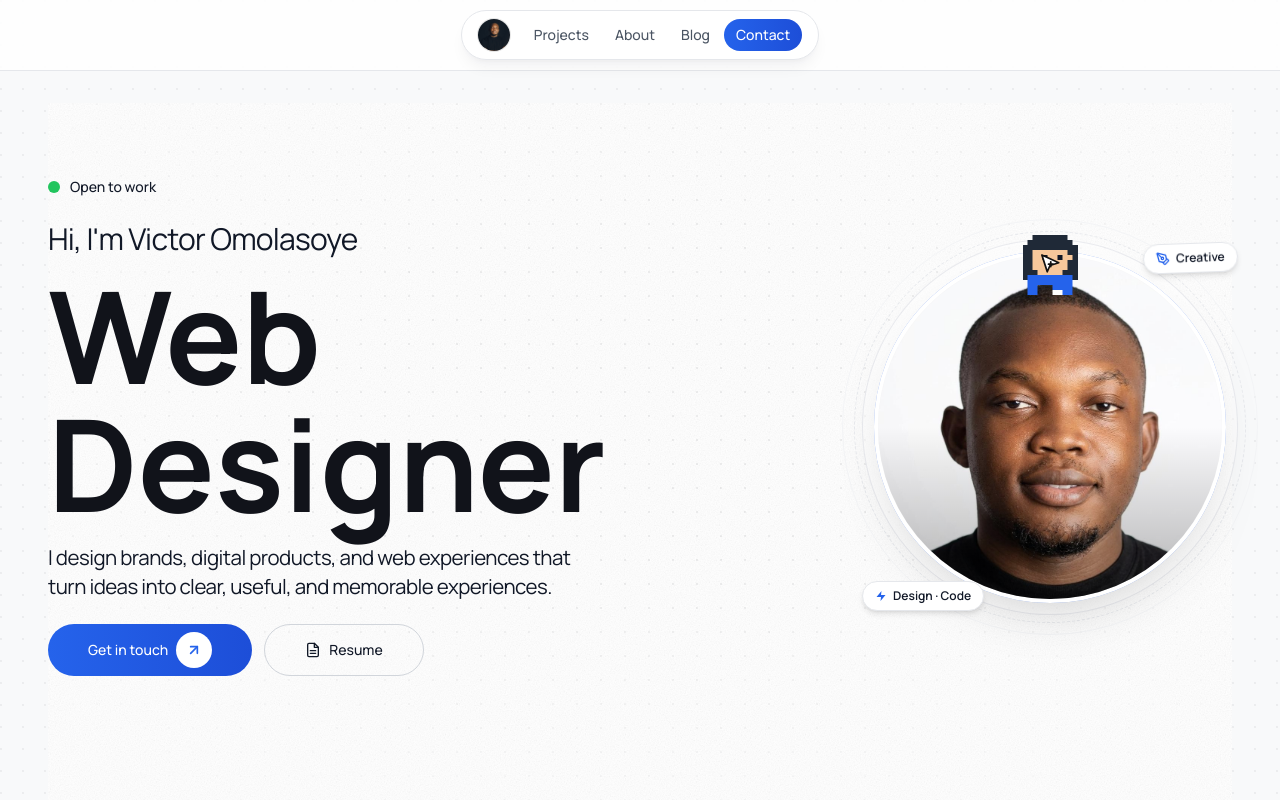
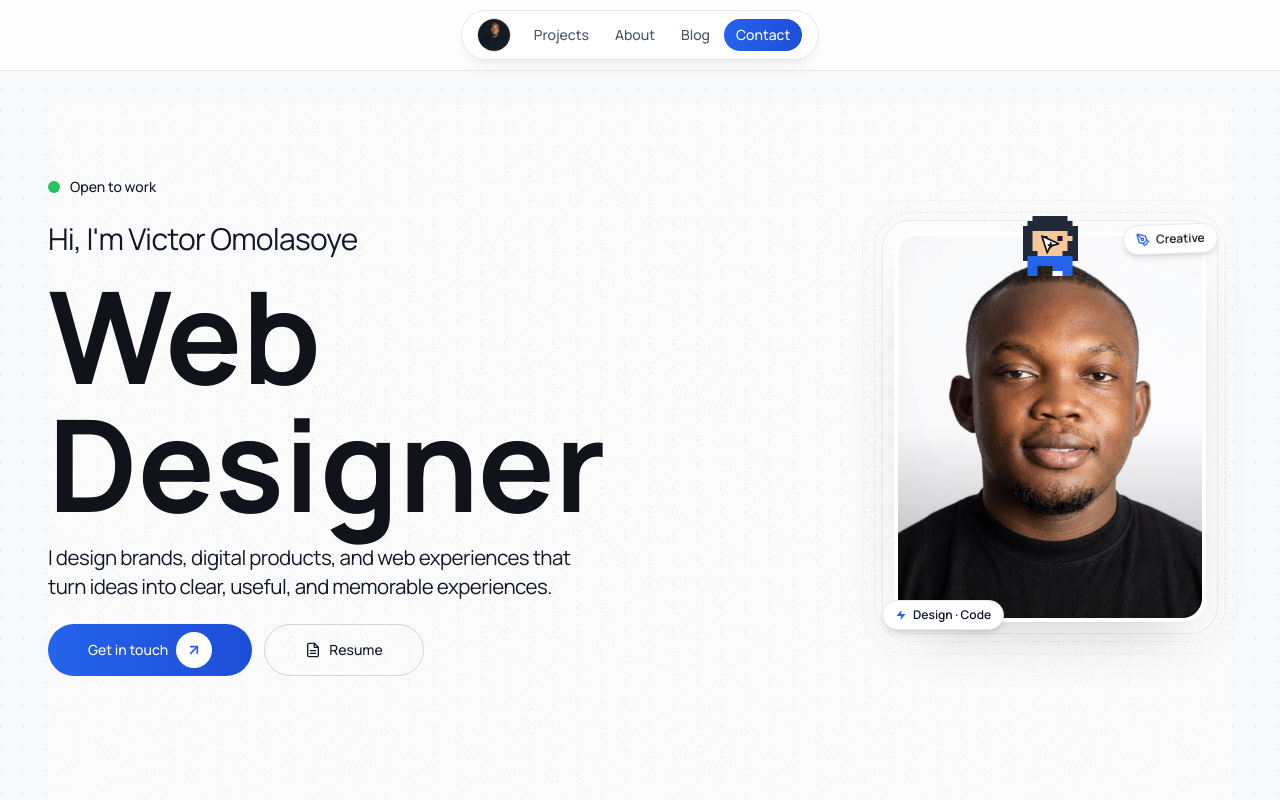
Before and after one commit to Levictor-ai/victor-omolasoye-portfolio, a Next.js app: page / in a window 1280 px wide. Shown: the top 800 px of the page. Built offline with nearby package versions, Linux system fonts and the light colour scheme.

Commit message:
Hero portrait as rounded rectangle instead of circle

```diff
--- a/src/components/HomeContent.tsx
+++ b/src/components/HomeContent.tsx
@@ -135,32 +135,32 @@ function DesignCursor() {
 
 function HeroFrame({ avatar, name, priority = false }: { avatar: string; name: string; priority?: boolean }) {
   return (
-    <div className="group relative mx-auto aspect-square w-full max-w-[17rem] cursor-pointer sm:max-w-[19rem] xl:max-w-[22rem]">
+    <div className="group relative mx-auto aspect-[4/5] w-full max-w-[15rem] cursor-pointer sm:max-w-[17rem] xl:max-w-[19.5rem]">
       <div
-        className="pointer-events-none absolute inset-0 rounded-full border-2 border-blue-600/70"
+        className="pointer-events-none absolute inset-0 rounded-[2rem] border-2 border-blue-600/70"
         style={{ animation: 'stroke-pulse 3s ease-in-out infinite' }}
         aria-hidden="true"
       />
       <div
-        className="pointer-events-none absolute inset-0 rounded-full border-2 border-blue-600/70"
+        className="pointer-events-none absolute inset-0 rounded-[2rem] border-2 border-blue-600/70"
         style={{ animation: 'stroke-pulse 3s ease-in-out 1.5s infinite' }}
         aria-hidden="true"
       />
       <div
-        className="pointer-events-none absolute -inset-8 rounded-full border border-gray-100"
+        className="pointer-events-none absolute -inset-8 rounded-[2.75rem] border border-gray-100"
         aria-hidden="true"
       />
       <div
-        className="pointer-events-none absolute -inset-5 rounded-full border border-dashed border-gray-200/90"
+        className="pointer-events-none absolute -inset-5 rounded-[2.25rem] border border-dashed border-gray-200/90"
         style={{ animation: 'spin-clock 40s linear infinite' }}
         aria-hidden="true"
       />
       <div
-        className="pointer-events-none absolute -inset-3 rounded-full border border-gray-200/80 bg-white/50"
+        className="pointer-events-none absolute -inset-3 rounded-[1.75rem] border border-gray-200/80 bg-white/50"
         aria-hidden="true"
       />
 
-      <div className="relative aspect-square w-full overflow-hidden rounded-full border-4 border-white bg-neutral-100 shadow-[0_24px_60px_-28px] shadow-black/[0.25] transition-[transform,box-shadow] duration-500 ease-out group-hover:rotate-3 group-hover:scale-[1.06] group-hover:shadow-[0_40px_100px_-24px] group-hover:shadow-black/[0.45]">
+      <div className="relative aspect-[4/5] w-full overflow-hidden rounded-[1.5rem] border-4 border-white bg-neutral-100 shadow-[0_24px_60px_-28px] shadow-black/[0.25] transition-[transform,box-shadow] duration-500 ease-out group-hover:rotate-3 group-hover:scale-[1.06] group-hover:shadow-[0_40px_100px_-24px] group-hover:shadow-black/[0.45]">
         <Image
           src={avatar}
           alt={name}
@@ -175,7 +175,7 @@ function HeroFrame({ avatar, name, priority = false }: { avatar: string; name: s
           aria-hidden="true"
         />
         <div
-          className="pointer-events-none absolute -inset-6 z-10 rounded-full border-2 border-dashed border-blue-600/50"
+          className="pointer-events-none absolute -inset-6 z-10 rounded-[2rem] border-2 border-dashed border-blue-600/50"
           style={{ animation: 'spin-counter 28s linear infinite' }}
           aria-hidden="true"
         />
```
